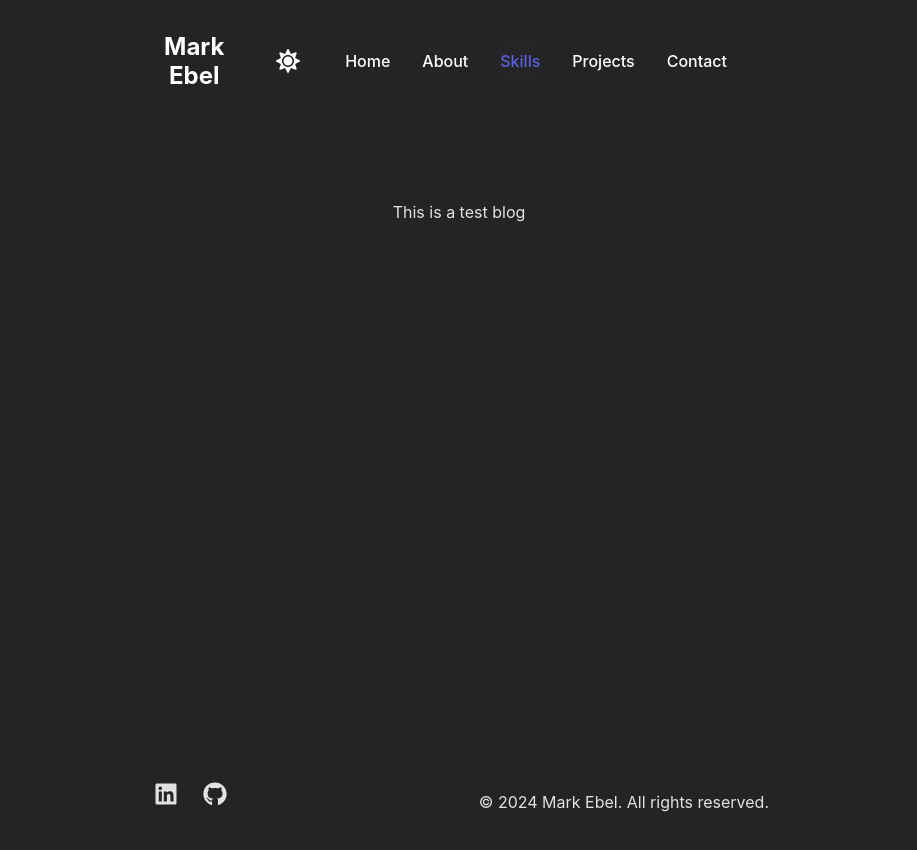
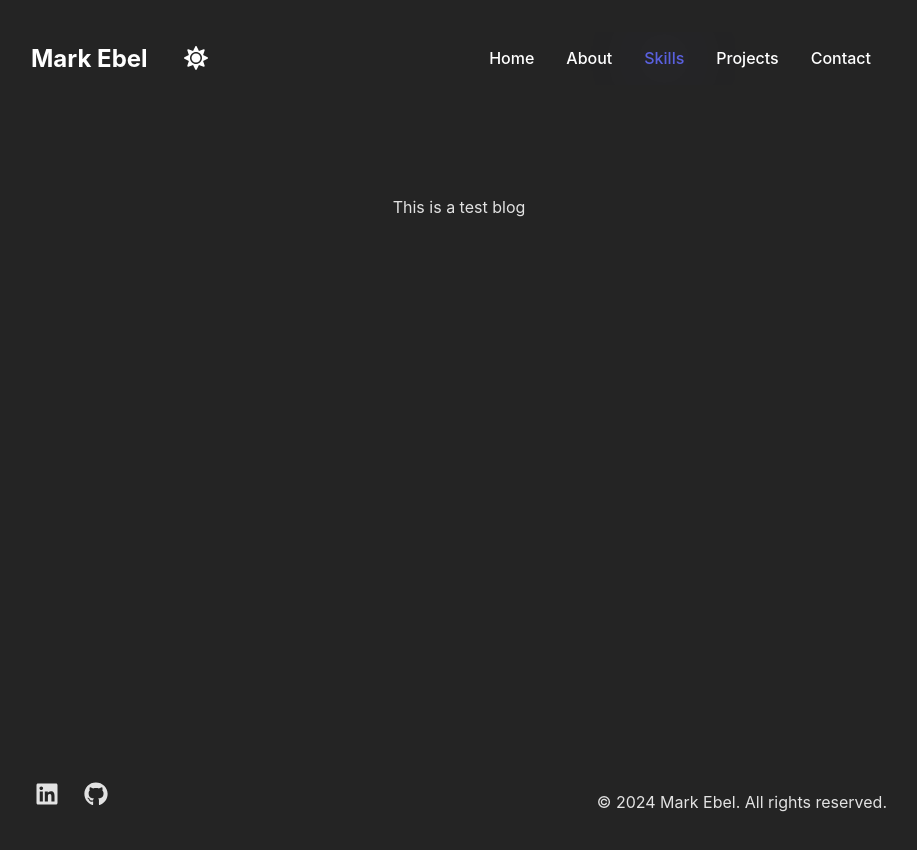
Before and after one commit to MarkEbel/Portfolio, a React (Vite) app in the folder myOwnWebsite/: page /resume/Skills in a window 1280 px wide. Shown: the top 850 px of the page, without its empty margins (181-1098 px from the left). Built offline with nearby package versions, Linux system fonts and the light colour scheme.

Commit message:
styling fixed

```diff
--- a/myOwnWebsite/src/components/ItemsGrid.tsx
+++ b/myOwnWebsite/src/components/ItemsGrid.tsx
@@ -1,4 +1,3 @@
-import React from 'react';
 import '/src/css/Projects.css';
 
 // Helper function to chunk the project data into rows of 3
--- a/myOwnWebsite/src/css/App.css
+++ b/myOwnWebsite/src/css/App.css
@@ -1,6 +1,7 @@
 #root {
   padding: 2rem;
   text-align: center;
+  width: 70%;
 }
 
 body {
--- a/myOwnWebsite/src/css/Navbar.css
+++ b/myOwnWebsite/src/css/Navbar.css
@@ -10,7 +10,7 @@
   background-color: var(--navbar-bg-color);
   color: var(--navbar-text-color);
   overflow: hidden;
-  width: 90%;
+  width: auto;
   display: flex;
   justify-content: space-between; /* Distribute space between name and nav links */
   align-items: center; /* Align items vertically */
```
